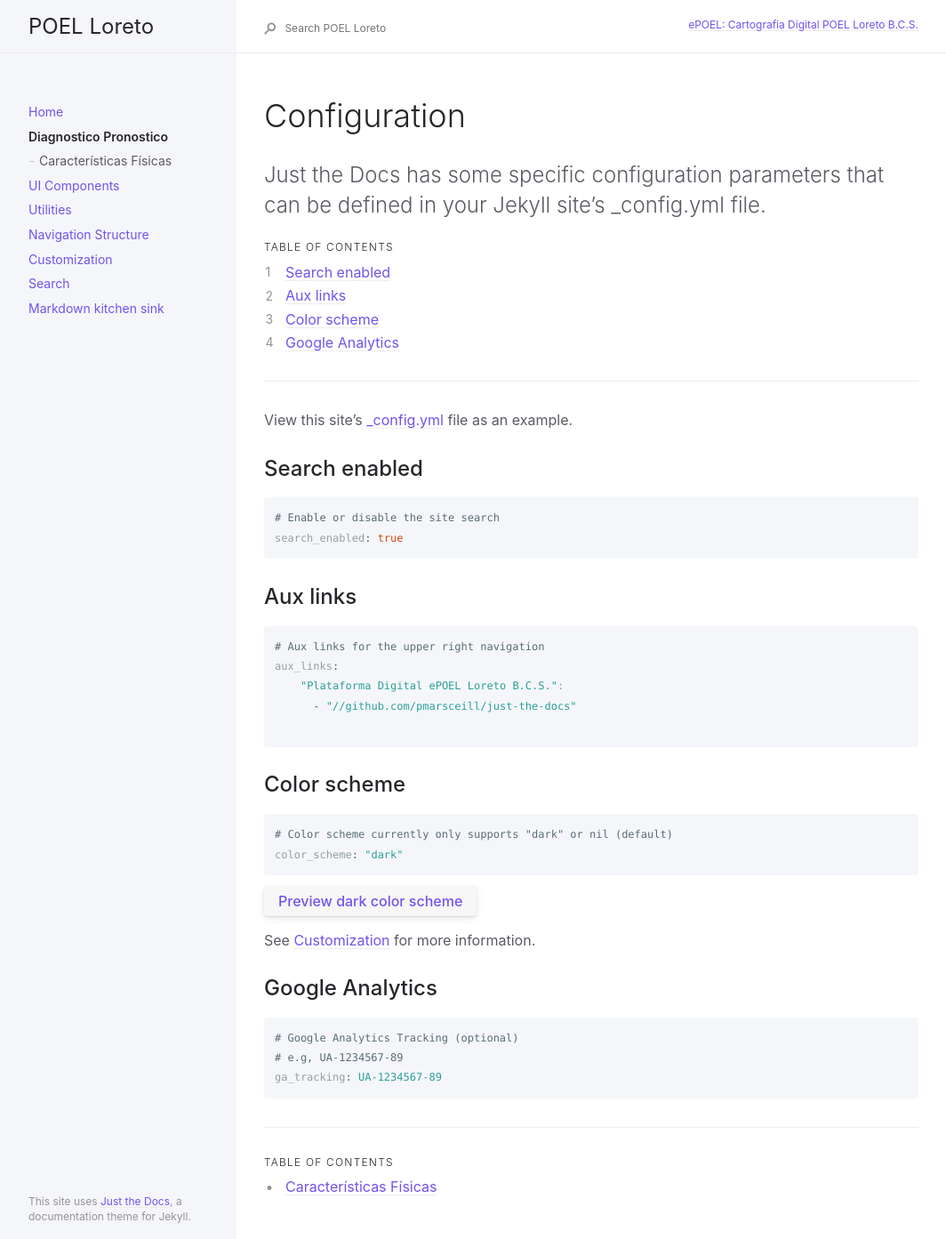
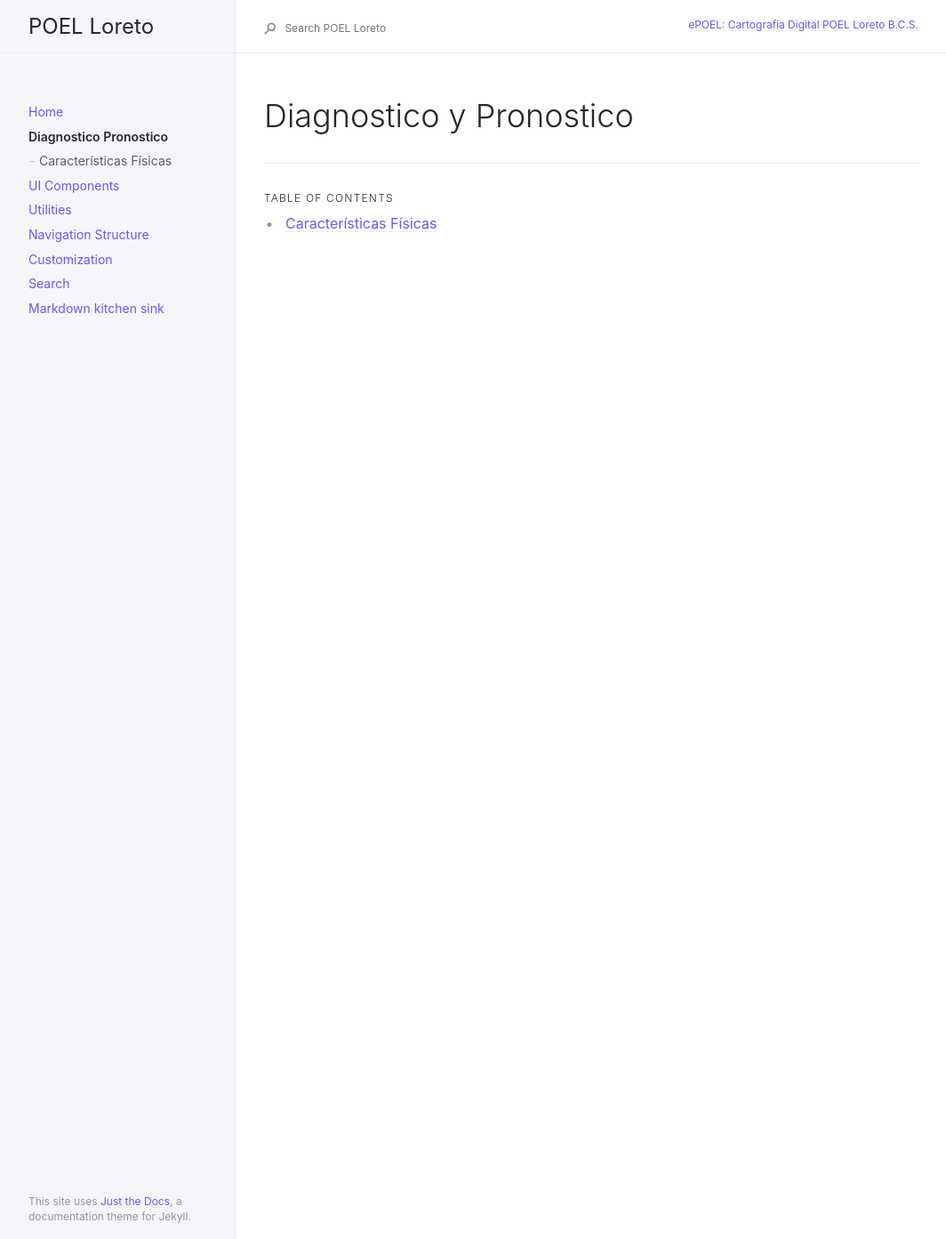
Before and after one commit to garrios/POEL-Loreto, a Jekyll site: the page built from docs/diag-pronos/diag-pronos.md, in a window 1280 px wide. Shown: the whole page at 89% size, without its empty margins (91-1155 px from the left). Built offline with Jekyll 4.4.1, drawn with Linux system fonts in a browser that asks for light colours.

Commit message:
iniciacion

````diff
--- a/docs/diag-pronos/diag-pronos.md
+++ b/docs/diag-pronos/diag-pronos.md
@@ -6,70 +6,4 @@ has_children: true
 permalink: docs/diag-pronos
 ---
 
-# Configuration
-{: .no_toc }
-
-
-Just the Docs has some specific configuration parameters that can be defined in your Jekyll site's _config.yml file.
-{: .fs-6 .fw-300 }
-
-## Table of contents
-{: .no_toc .text-delta }
-
-1. TOC
-{:toc}
-
----
-
-
-View this site's [_config.yml](https://github.com/pmarsceill/just-the-docs/tree/master/_config.yml) file as an example.
-
-## Search enabled
-
-```yaml
-# Enable or disable the site search
-search_enabled: true
-```
-
-## Aux links
-
-```yaml
-# Aux links for the upper right navigation
-aux_links:
-    "Plataforma Digital ePOEL Loreto B.C.S.":
-      - "//github.com/pmarsceill/just-the-docs"
-
-```
-
-## Color scheme
-
-```yaml
-# Color scheme currently only supports "dark" or nil (default)
-color_scheme: "dark"
-```
-<button class="btn js-toggle-dark-mode">Preview dark color scheme</button>
-
-<script>
-const toggleDarkMode = document.querySelector('.js-toggle-dark-mode')
-const cssFile = document.querySelector('[rel="stylesheet"]')
-const originalCssRef = cssFile.getAttribute('href')
-const darkModeCssRef = originalCssRef.replace('just-the-docs.css', 'dark-mode-preview.css')
-
-addEvent(toggleDarkMode, 'click', function(){
-  if (cssFile.getAttribute('href') === originalCssRef) {
-    cssFile.setAttribute('href', darkModeCssRef)
-  } else {
-    cssFile.setAttribute('href', originalCssRef)
-  }
-})
-</script>
-
-See [Customization]({{ site.baseurl }}{% link docs/customization.md %}) for more information.
-
-## Google Analytics
-
-```yaml
-# Google Analytics Tracking (optional)
-# e.g, UA-1234567-89
-ga_tracking: UA-1234567-89
-```
+# Diagnostico y Pronostico
````
